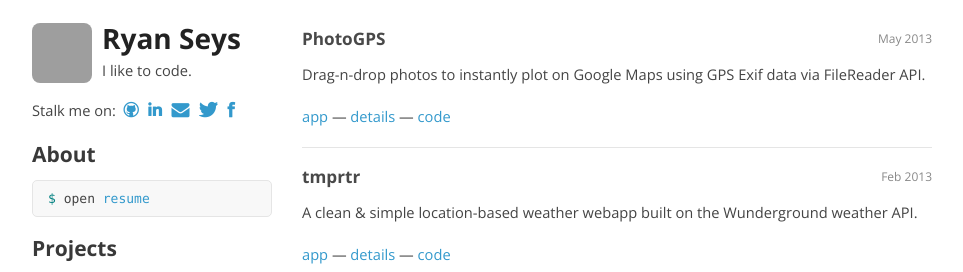
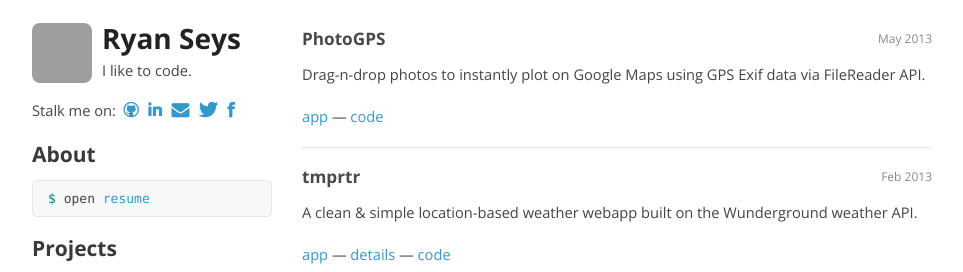
Before and after one commit to tl-dr/ryanseys.com, a Jekyll site: the page built from projects/index.html, in a window 1280 px wide, cut to the strip 0-272 px from the top of the page. Shown: the whole strip, without its empty margins (158-1121 px from the left). Built offline with Jekyll 4.4.1, drawn with Linux system fonts in a browser that asks for light colours; Markdown is read by kramdown in place of the engine named in the settings; grey boxes are pictures that could not be loaded.

Commit message:
No details yet

```diff
--- a/_posts/2013-05-04-photogps.md
+++ b/_posts/2013-05-04-photogps.md
@@ -8,7 +8,7 @@ name: photogps
 
 Drag-n-drop photos to instantly plot on Google Maps using GPS Exif data via FileReader API.
 
-[app][app] &mdash; [details][details] &mdash; [code][code]
+[app][app] &mdash; [code][code]
 
 <!-- truncate_here -->
 
```
